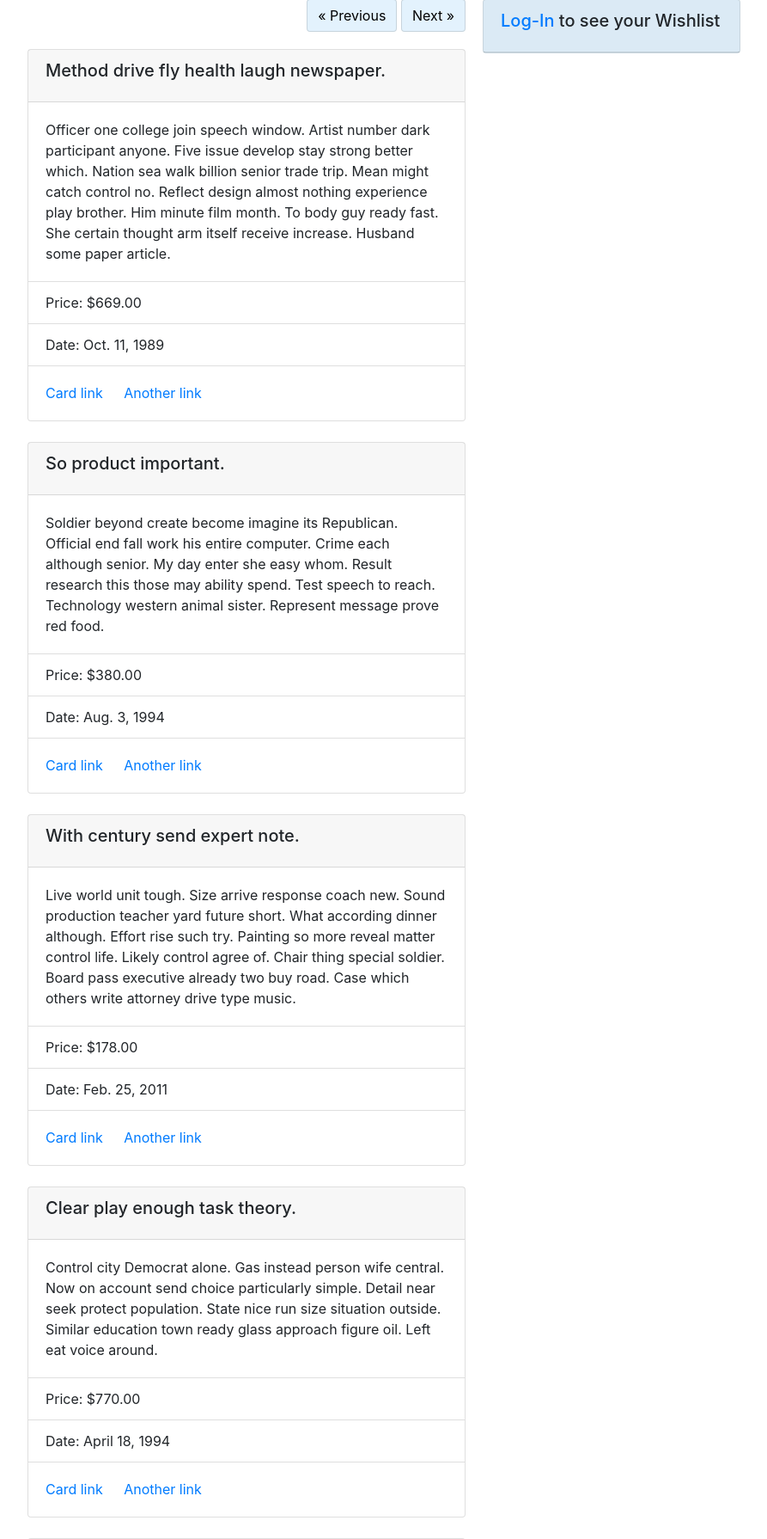
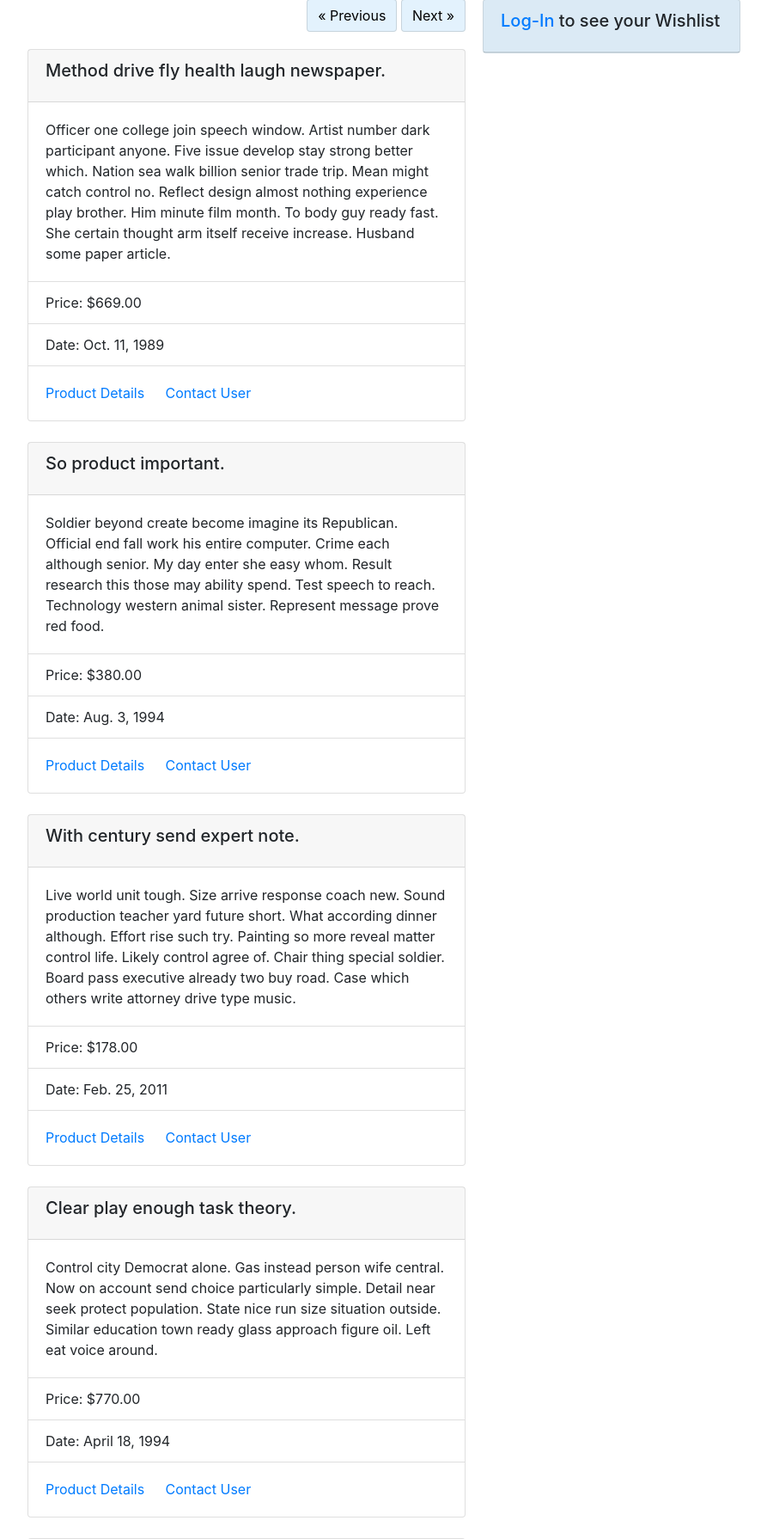
Before and after one commit to Joseph-Q-Nguyen/Barter, a Django app: page / in a window 1280 px wide. Shown: the part 91-1881 px from the top of the page at 86% size, without its empty margins (218-1111 px from the left). Run offline with Django 3.2, Linux system fonts and the light colour scheme; data comes from the database, SQL or seed files in the repository; both versions use the stored data as it was after the commit; some libraries are stand-ins or nearby versions.

Commit message:
Added product details and listing creation for users

```diff
--- a/Barter/main_app/forms.py
+++ b/Barter/main_app/forms.py
@@ -51,7 +51,7 @@ class ListingForm(forms.Form):
 		(ST, 'College Supply')
 	]
 
-	name= forms.CharField(label='Item Name', widget=text_widget)
+	title= forms.CharField(label='Item Name', widget=text_widget)
 	category=forms.CharField(label='Category', widget=forms.Select(attrs={'class':'custom-select'}, choices=categories))
 	price=forms.DecimalField(label='Price', widget=forms.NumberInput(attrs={'class':"form-control"}))
 	description=forms.CharField(label='Description', widget=forms.Textarea(attrs={'class':'form-control'}))
--- a/Barter/main_app/urls.py
+++ b/Barter/main_app/urls.py
@@ -5,5 +5,6 @@ urlpatterns = [
     path('', views.index, name='index'),
     path('login', views.login_user, name='login_user'),
     path('logout', views.logout_user, name='logout_user'),
-    path('createlisting', views.createlisting, name='createlisting')
+    path('createlisting', views.createlisting, name='createlisting'),
+    path('listing/?P<pid>\w+', views.productpage, name='productpage')
 ]
--- a/Barter/main_app/views.py
+++ b/Barter/main_app/views.py
@@ -5,6 +5,8 @@ from django.contrib.auth import authenticate, login, logout
 from .forms import LoginForm, RegisterForm, ListingForm
 from .models import Item
 from django.contrib.auth.models import User
+from datetime import date
+import uuid
 
 # Create your views here.
 def index(request):
@@ -71,4 +73,27 @@ def logout_user(request):
 def createlisting(request):
 	form = ListingForm()
 	context = {'form': form}
+	if request.method == "POST":
+		fields = request.POST
+		listing = ListingForm(fields)
+		if listing.is_valid():
+			pid=uuid.uuid4()
+			category=fields['category']
+			title=fields['title']
+			price=fields['price']
+			description=fields['description']
+			date_posted=date.today()
+
+			item = Item.objects.get_or_create(pid=pid, category=category, title=title, date_posted=date_posted, description=description, price=price)[0]
+			item.save()
+			return index(request)
 	return render(request, "sell.html", context=context)
+
+def productpage(request, pid):
+	thisitem = None
+	item_list = Item.objects.filter(pid=str(pid))
+	if len(item_list) > 0:
+		thisitem = item_list[0]
+	else:
+		thisitem = None
+	return render(request, "productpage.html", {'thisitem':thisitem})
--- a/Barter/templates/index.html
+++ b/Barter/templates/index.html
@@ -27,8 +27,8 @@
 					<li class="list-group-item">Date: {{ p.date_posted }}</li>
 				</ul>
 				<div class="card-body">
-					<a href="#" class="card-link">Card link</a>
-					<a href="#" class="card-link">Another link</a>
+					<a href="{% url 'productpage' pid=p.pid %}"+p.pid class="card-link">Product Details</a>
+					<a href="#" class="card-link">Contact User</a>
 				</div>
 			</div>
 		{% endfor %}
--- a/Barter/templates/sell.html
+++ b/Barter/templates/sell.html
@@ -3,6 +3,6 @@
 	<form method = 'POST'>
 	{%csrf_token%}
 	{{form}}
-	<button type = 'submit' class='btn btn-success'>Create Listing</button>
+	<input name='newlisting' type = 'submit' class='btn btn-secondary' value='Post Listing'>
 </form>
 {%endblock%}
```
Also changed, not shown: Barter/db.sqlite3.
